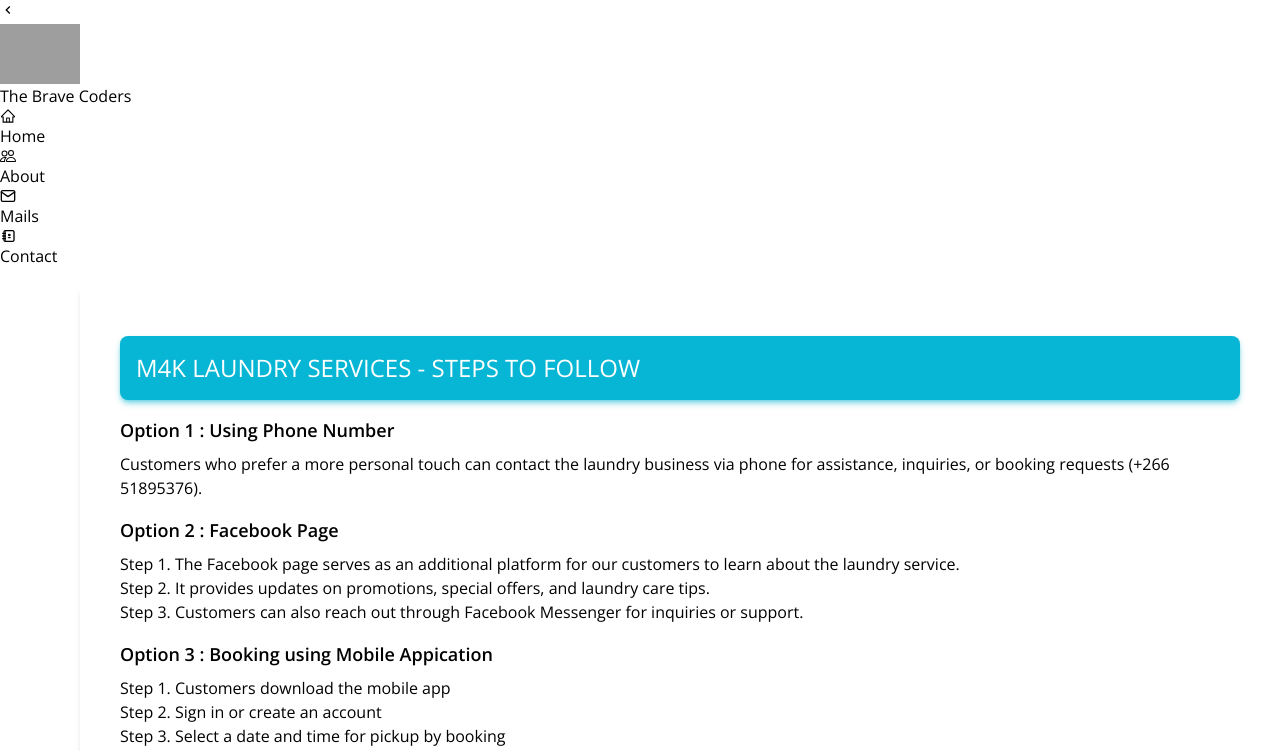
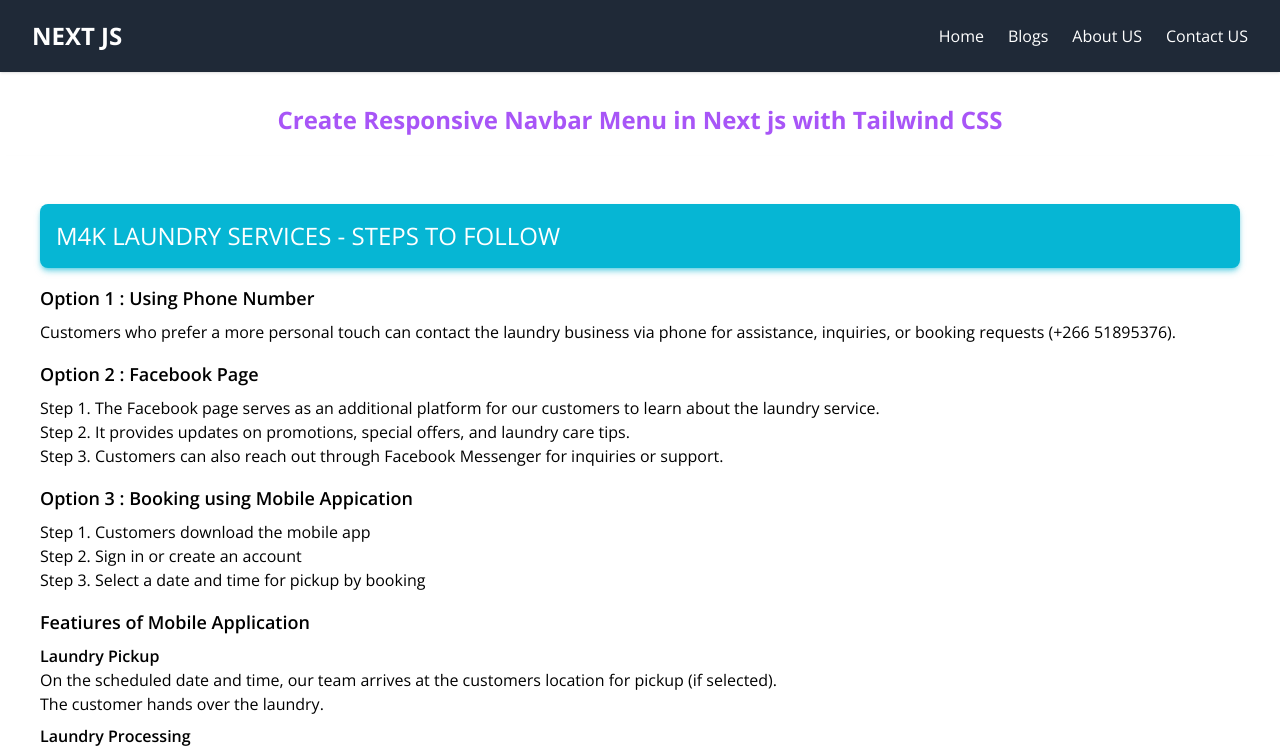
Before and after one commit to HMaroba/m4k-steps, a Next.js app: page / in a window 1280 px wide. Shown: the top 751 px of the page. Built offline with nearby package versions, Linux system fonts and the light colour scheme; grey boxes are pictures that could not be loaded.

Commit message:
Created navbar

```diff
--- a/src/app/_components/SidebarMenu.tsx
+++ b/src/app/_components/SidebarMenu.tsx
@@ -1,87 +1,86 @@
-'use client'
+"use client";
 
-import Image from "next/image";
-import { AiOutlineHome } from "react-icons/ai";
-import { BsPeople } from "react-icons/bs";
-import { TiContacts } from "react-icons/ti";
-import { FiMail } from "react-icons/fi";
-import { MdKeyboardArrowLeft, MdKeyboardArrowRight } from "react-icons/md";
 import Link from "next/link";
-import { useRouter } from "next/router";
-import React, { useState } from "react";
+import { useState } from "react";
 
-const sidebarItems = [
-  {
-    name: "Home",
-    href: "/",
-    icon: AiOutlineHome,
-  },
-  {
-    name: "About",
-    href: "/about",
-    icon: BsPeople,
-  },
-  {
-    name: "Mails",
-    href: "/mails",
-    icon: FiMail,
-  },
-  {
-    name: "Contact",
-    href: "/contact",
-    icon: TiContacts,
-  },
-];
-
-const SidebarMenu = ({ children }: any) => {
-  const router = useRouter();
-  const [isCollapsed, setIsCollapsed] = useState(false);
-
-  const toggleSidebarcollapse = () => {
-    setIsCollapsed(!isCollapsed);
-  };
-
+export default function HomeBar() {
+  const [navbar, setNavbar] = useState(false);
   return (
-    <>
-      <div className="sidebar__wrapper">
-        <button className="btn" onClick={toggleSidebarcollapse}>
-          {isCollapsed ? <MdKeyboardArrowRight /> : <MdKeyboardArrowLeft />}
-        </button>
-        <aside className="sidebar" data-collapse={isCollapsed}>
-          <div className="sidebar__top">
-            <Image
-              width={80}
-              height={80}
-              className="sidebar__logo"
-              src="/logo.jpg"
-              alt="logo"
-            />
-            <p className="sidebar__logo-name">The Brave Coders</p>
+    <div>
+      <nav className="w-full bg-gray-800 shadow">
+        <div className="justify-between px-4 mx-auto lg:max-w-7xl md:items-center md:flex md:px-8">
+          <div>
+            <div className="flex items-center justify-between py-3 md:py-5 md:block">
+              <a href="#">
+                <h2 className="text-2xl text-white font-bold">NEXT JS</h2>
+              </a>
+              <div className="md:hidden">
+                <button
+                  className="p-2 text-gray-700 rounded-md outline-none focus:border-gray-400 focus:border"
+                  onClick={() => setNavbar(!navbar)}
+                >
+                  {navbar ? (
+                    <svg
+                      xmlns="http://www.w3.org/2000/svg"
+                      className="w-6 h-6 text-white"
+                      viewBox="0 0 20 20"
+                      fill="currentColor"
+                    >
+                      <path
+                        fillRule="evenodd"
+                        d="M4.293 4.293a1 1 0 011.414 0L10 8.586l4.293-4.293a1 1 0 111.414 1.414L11.414 10l4.293 4.293a1 1 0 01-1.414 1.414L10 11.414l-4.293 4.293a1 1 0 01-1.414-1.414L8.586 10 4.293 5.707a1 1 0 010-1.414z"
+                        clipRule="evenodd"
+                      />
+                    </svg>
+                  ) : (
+                    <svg
+                      xmlns="http://www.w3.org/2000/svg"
+                      className="w-6 h-6 text-white"
+                      fill="none"
+                      viewBox="0 0 24 24"
+                      stroke="currentColor"
+                      strokeWidth={2}
+                    >
+                      <path
+                        strokeLinecap="round"
+                        strokeLinejoin="round"
+                        d="M4 6h16M4 12h16M4 18h16"
+                      />
+                    </svg>
+                  )}
+                </button>
+              </div>
+            </div>
           </div>
-          <ul className="sidebar__list">
-            {sidebarItems.map(({ name, href, icon: Icon }) => {
-              return (
-                <li className="sidebar__item" key={name}>
-                  <Link
-                    className={`sidebar__link ${
-                      router.pathname === href ? "sidebar__link--active" : ""
-                    }`}
-                    href={href}
-                  >
-                    <span className="sidebar__icon">
-                      <Icon />
-                    </span>
-                    <span className="sidebar__name">{name}</span>
-                  </Link>
+          <div>
+            <div
+              className={`flex-1 justify-self-center pb-3 mt-8 md:block md:pb-0 md:mt-0 ${
+                navbar ? "block" : "hidden"
+              }`}
+            >
+              <ul className="items-center justify-center space-y-8 md:flex md:space-x-6 md:space-y-0">
+                <li className="text-white">
+                  <Link href="/">Home</Link>
                 </li>
-              );
-            })}
-          </ul>
-        </aside>
+                <li className="text-white">
+                  <Link href="/blogs">Blogs</Link>
+                </li>
+                <li className="text-white">
+                  <Link href="/about">About US</Link>
+                </li>
+                <li className="text-white">
+                  <Link href="/contact">Contact US</Link>
+                </li>
+              </ul>
+            </div>
+          </div>
+        </div>
+      </nav>
+      <div className="flex justify-center items-center mt-8">
+        <h1 className="text-2xl font-bold text-purple-500">
+          Create Responsive Navbar Menu in Next js with Tailwind CSS
+        </h1>
       </div>
-      <main className="ml-20 ">{children}</main>
-    </>
+    </div>
   );
-};
-
-export default SidebarMenu;
+}
--- a/src/app/layout.tsx
+++ b/src/app/layout.tsx
@@ -1,27 +1,29 @@
-import type { Metadata } from 'next'
-import { Open_Sans } from 'next/font/google'
-import './globals.css'
-import SideBar from './_components/Sidebar'
-import SidebarMenu from './_components/SidebarMenu'
+import type { Metadata } from "next";
+import { Open_Sans } from "next/font/google";
+import "./globals.css";
+import SideBar from "./_components/Sidebar";
+import SidebarMenu from "./_components/SidebarMenu";
+import HomeBar from "./_components/SidebarMenu";
 
-const inter = Open_Sans({ subsets: ['latin'] })
+const inter = Open_Sans({ subsets: ["latin"] });
 
 export const metadata: Metadata = {
-  title: 'M4K Laundry Services',
-  description: 'Brought to you by M4K Team',
-}
+  title: "M4K Laundry Services",
+  description: "Brought to you by M4K Team",
+};
 
 export default function RootLayout({
   children,
 }: {
-  children: React.ReactNode
+  children: React.ReactNode;
 }) {
   return (
     <html lang="en">
+
       <body className={inter.className}>
-        <SidebarMenu>
+      <HomeBar />
         {children}
-          </SidebarMenu></body>
+        </body>
     </html>
-  )
+  );
 }
--- a/src/app/page.tsx
+++ b/src/app/page.tsx
@@ -3,6 +3,7 @@
 import MobileApplication from "./_components/mobileApp";
 import Box from "./_components/box";
 import Table from "./_components/table";
+import HomeBar from "./_components/SidebarMenu";
 
 export default function Home() {
   return (
@@ -19,6 +20,8 @@
             M4K LAUNDRY SERVICES - Steps to follow
           </p>
         </div> */}
+
+
 
         <h5 className="mt-4 font-semibold text-lg">
           Option 1 : Using Phone Number
```
Also changed, not shown: src/app/globals.css (line endings or trailing spaces).
